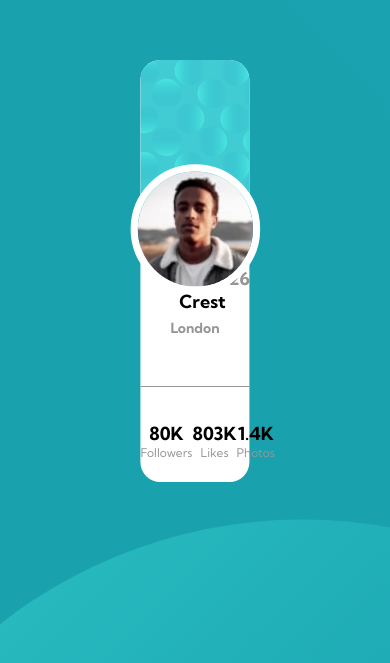
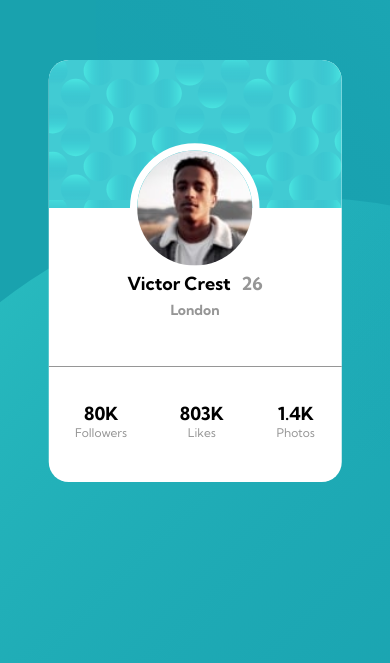
Before and after one commit to GrischK/Profile-card-component-challenge-hub, a plain HTML site: page index.html in a window 390 px wide. Shown: the part 151-814 px from the top of the page. Drawn offline with Linux system fonts and the light colour scheme.

Commit message:
modif taille responsive

```diff
--- a/stylesheet.css
+++ b/stylesheet.css
@@ -15,7 +15,7 @@ body{
     background-color: hsl(185, 75%, 39%);
     background-image: url("images/bg-pattern-top.svg"), url("images/bg-pattern-bottom.svg");
     background-repeat: no-repeat;
-    background-position: -40% 500%, 140% -500%;
+    background-position: -71% 240%, 140% -260%;
 }
 
 *{
@@ -34,13 +34,13 @@ body{
     top: 50%;
     transform: translate(-50%, -50%);
     height: 50%;
-    width: 28%;
+    width: 24%;
     border-radius: 20px;
 }
 
 .bg{
     background-image: url("images/bg-pattern-card.svg");
-    height: 40%;
+    height: 35%;
     width: 100%;
     border-radius: 20px 20px 0px 0px;
 }
@@ -57,7 +57,7 @@ body{
 .Profile_info{
     justify-content: space-around;
     display: flex;
-    width: 35%;
+    width: 50%;
 }
 
 ul{
@@ -102,3 +102,27 @@ ul{
 .grey{
     color:hsl(0, 0%, 59%);
 }
+
+@media screen and (max-width: 1140px){
+    .container{
+        width: 35%;
+    }
+}
+
+@media screen and (max-width: 835px){
+    .container{
+        width: 50%;
+    }
+}
+
+@media screen and (max-width: 560px){
+    .container{
+        width: 75%;
+    }
+}
+
+@media screen and (max-width: 376px){
+    .container{
+        width: 85%;
+    }
+}
```
